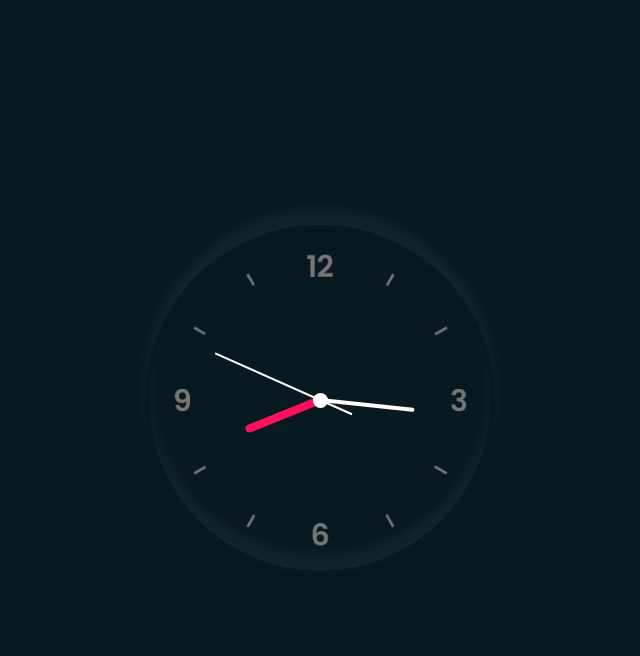
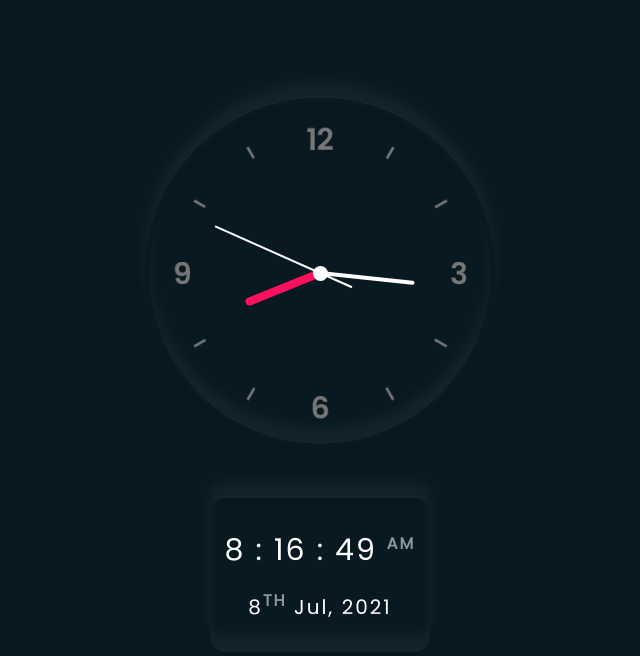
Before and after one commit to kamalss11/Clock-Neumorphism, a plain HTML site: page index.html in a window 1280 px wide. Shown: the whole page, without its empty margins (320-960 px from the left). Drawn offline with Linux system fonts and the light colour scheme.

Commit message:
Add files via upload

```diff
--- a/index.html
+++ b/index.html
@@ -21,6 +21,16 @@
             <div class="sec" id="sec"></div>
         </div>
     </div>
+
+    <div class="analog">
+        <div>
+            <span id="h"></span> <span>:</span> <span id="m"></span> <span>:</span> <span id="s"></span> <sup id="ampm"></sup>
+        </div>
+
+        <div>
+            <span id="day"></span><sup>TH</sup> <span id="mon"></span> <span id="year"></span>
+        </div>
+    </div>
     <script src="js.js"></script>
 </body>
 </html>
--- a/js.js
+++ b/js.js
@@ -2,14 +2,57 @@ const deg = 6
 const hr = document.querySelector("#hr")
 const mn = document.querySelector("#mn")
 const sec = document.querySelector("#sec")
+var h = document.querySelector("#h")
+var m = document.querySelector("#m")
+var s = document.querySelector("#s")
+const analog = document.querySelector(".analog")
+var ampm = document.querySelector("#ampm")
+var dai = document.getElementById("day")
+var mon = document.getElementById("mon")
+var year = document.getElementById("year")
+var month = ['Jan','Feb','Mar','Apr','May','Jun','Jul','Aug','Sep','Oct','Nov','Dec']
 
 setInterval(() => {
     let day = new Date()
+    console.log(day)
     let hh = day.getHours() * 30
     let mm = day.getMinutes() * deg
     let ss = day.getSeconds() * deg
+    console.log(day.getHours()+" : "+day.getMinutes()+" : "+day.getSeconds())
 
     hr.style.transform = `rotateZ(${(hh)+(mm / 12)}deg)`
     mn.style.transform = `rotateZ(${mm}deg)`
     sec.style.transform = `rotateZ(${ss}deg)`
+
+    if(day.getHours() > 12){
+        h.innerHTML = `0${day.getHours() - 12}`
+    }
+    else{
+        h.innerHTML = day.getHours()
+    }
+
+    if(day.getMinutes() < 10){
+        m.innerHTML = `0${day.getMinutes()}`
+    }
+    else{
+        m.innerHTML = day.getMinutes()
+    }
+
+    if(day.getSeconds() < 10){
+        s.innerHTML = `0${day.getSeconds()}`
+    }
+    else{
+        s.innerHTML = day.getSeconds()
+    }
+
+    if(day.getHours() > 12){
+        ampm.innerHTML = "PM"
+    }
+    else{
+        ampm.innerHTML = "AM"
+    }
+
+    dai.innerHTML = day.getDate()
+    mon.innerHTML = `${month[day.getMonth()]},`
+    year.innerHTML = day.getFullYear()
 },1000)
--- a/style.css
+++ b/style.css
@@ -1,14 +1,18 @@
+@import url('https://fonts.googleapis.com/css2?family=Poppins&display=swap');
+
 *{
     margin: 0;
     padding: 0;
     box-sizing: border-box;
-    letter-spacing: 1px;
+    letter-spacing: 2px;
+    font-family: 'Poppins', sans-serif;
 }
 
 body{
     display: flex;
     justify-content: center;
     align-items: center;
+    flex-direction: column;
     min-height: 100vh;
     background: #091921;
 }
@@ -63,7 +67,6 @@ body{
 .hr,.mn,.sec{
     display: flex;
     justify-content: center;
-    /* align-items: center; */
     position: absolute;
     border-radius: 50%;
 }
@@ -97,3 +100,30 @@ body{
     z-index: 12;
     border-radius: 6px 6px 0 0;
 }
+
+.analog{
+    padding: 15px;
+    border-radius: 15px;
+    color: white;
+    margin: 50px 0;
+    font-size: 30px;
+    text-align: center;
+    box-shadow: 0 -15px 15px rgba(255,255,255,0.05),
+                inset 0 -15px 15px rgba(255,255,255,0.05),
+                0 15px 15px rgba(0,0,0,0.05),
+                inset 0 15px 15px rgba(0,0,0,0.05);
+}
+
+.analog sup{
+    font-size: 16px;
+    font-weight: bold;
+    color: #8b969c;
+}
+
+.analog div{
+    margin: 15px 0;
+}
+
+.analog div:nth-child(2){
+    font-size: 20px;
+}
```
